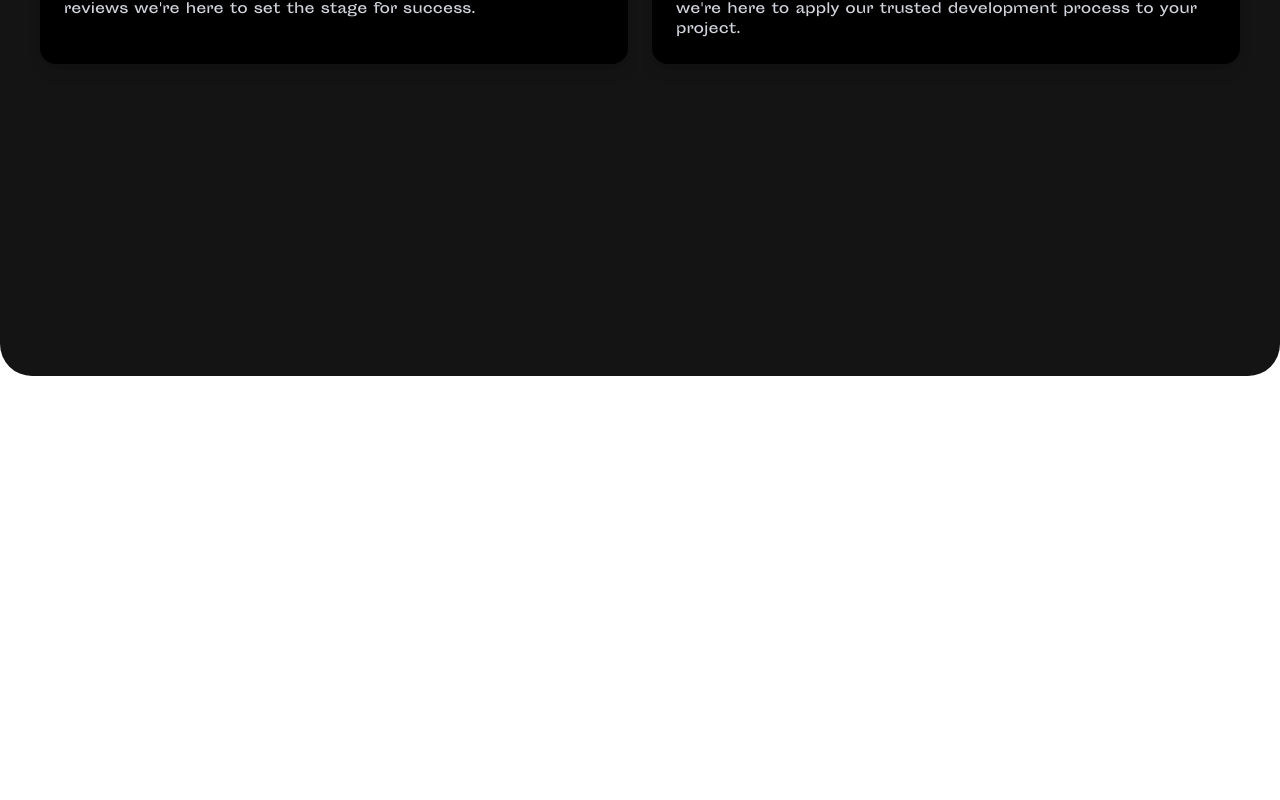
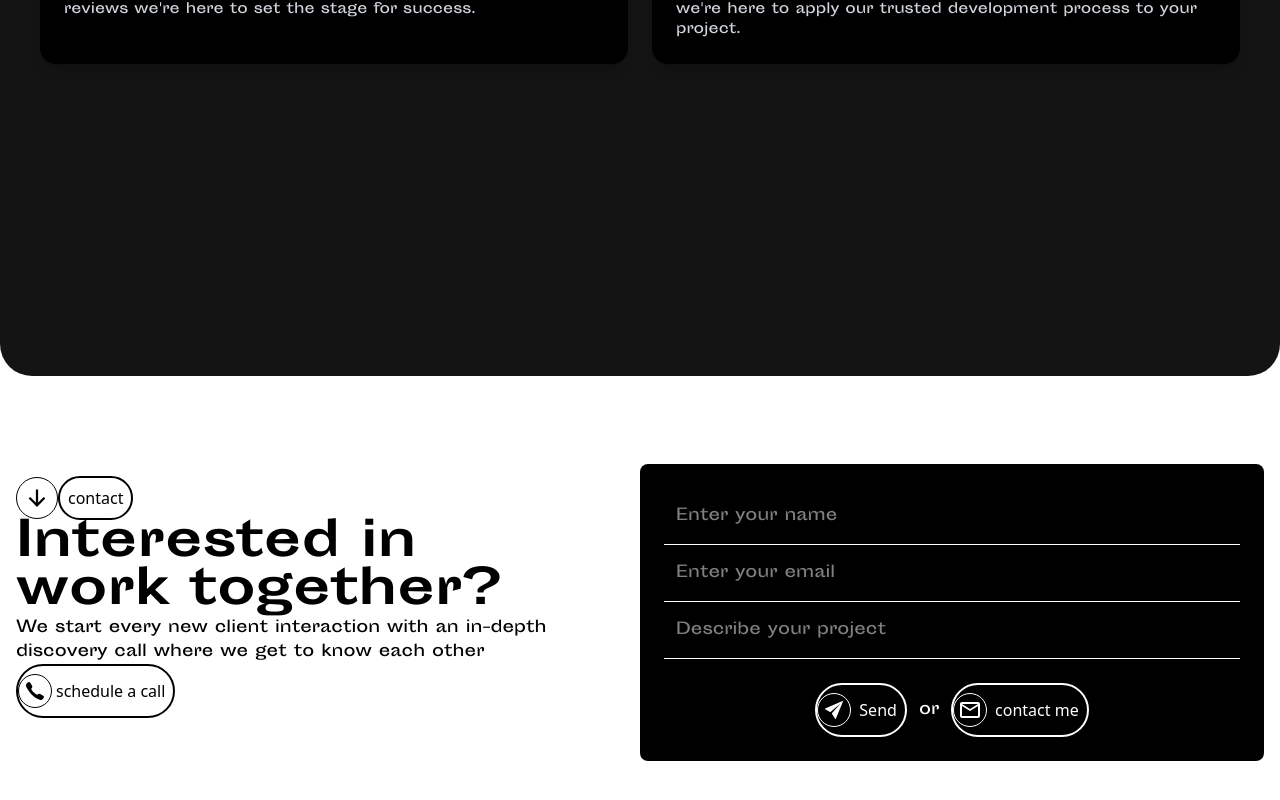
Before and after one commit to jubayer718/Devlop-me, a Next.js app: page / in a window 1280 px wide. Shown: the part 3054-3854 px from the top of the page. Before the commit the page ends 3430 px from the top, so only its background shows below. Built offline with nearby package versions, Linux system fonts and the light colour scheme.

Commit message:
Interested section done.

```diff
--- a/src/app/page.tsx
+++ b/src/app/page.tsx
@@ -1,3 +1,4 @@
+import Interested from "@/components/Interested/Interested";
 import Extensive from "@/components/layout/Extensive";
 import Hero from "@/components/layout/Hero";
 import Navbar from "@/components/layout/Navbar";
@@ -22,6 +23,9 @@ export default function Home() {
 
       {/* Working Process Section */}
       <WorkProcess />
+
+      {/* Interested Section */}
+      <Interested />
    </div>
   );
 }
--- /dev/null
+++ b/src/components/Interested/InputForm.tsx
@@ -0,0 +1,26 @@
+import React from 'react';
+import Button from '../common/Button';
+import { IoIosSend } from "react-icons/io";
+import { MdOutlineEmail } from "react-icons/md";
+
+const InputForm = () => {
+  return (
+    <div className='bg-[#000000] p-6 rounded-lg'>
+      <form  action="">
+        <input className=' text-white py-4 px-3 font-sporting outline-none'  type="text" placeholder='Enter your name' required/>
+        <hr className='border-white' />
+        <input className=' text-white py-4 px-3 font-sporting outline-none' type="email" placeholder='Enter your email' required />
+        <hr className='border-white' />
+        <input className=' text-white py-4 px-3 font-sporting outline-none' type="text" placeholder='Describe your project'  required />
+        <hr className='border-white' />
+        <div className='flex items-center gap-3 mt-6 justify-center'>
+          <Button className='flex items-center gap-2 text-white'  label='Send' icon={IoIosSend} outlined/> <span className='font-sporting text-white'>or</span>
+          <Button className='flex items-center gap-2 text-white ' label='contact me' outlined icon={MdOutlineEmail}/>
+        </div>
+
+      </form>
+    </div>
+  );
+};
+
+export default InputForm;
--- /dev/null
+++ b/src/components/Interested/Interested.tsx
@@ -0,0 +1,33 @@
+import React from 'react';
+import { IoArrowDownSharp } from 'react-icons/io5';
+import Button from '../common/Button';
+import Container from '../layout/Container';
+import { IoIosCall  } from "react-icons/io";
+import InputForm from './InputForm';
+
+const Interested = () => {
+  return (
+    <Container>
+      <div className="h-screen  py-20 flex lg:flex-row flex-col">
+      <div className='w-6/12 my-3'>
+      <div className="flex items-center w-6/12">
+                <span className="p-2 border rounded-full text-black"><IoArrowDownSharp size={24}/></span>
+                <Button className="text-black p-2" label="contact" outlined />
+      </div>
+
+          <h2 className='text-5xl font-bold font-sporting'>Interested in <br />  work together?</h2>
+          <p className='font-sporting '>
+          We start every new client interaction with an in-depth discovery  call where
+          we get to know each other
+          </p>
+          <Button className=' flex gap-1 items-center ' outlined label="schedule a call" icon={IoIosCall}/>
+        </div>
+        <div className='w-6/12'>
+         <InputForm />
+        </div>
+      </div>
+    </Container>
+  );
+};
+
+export default Interested;
--- a/src/components/services/WorkProcess/ProcessCard.tsx
+++ b/src/components/services/WorkProcess/ProcessCard.tsx
@@ -9,16 +9,16 @@ interface ProcessCardProps {
 const ProcessCard = ({ description, action,className }: ProcessCardProps) => {
   return (
 
-       <div className=" h-auto shrink-0 rounded-2xl bg-gradient-to-br bg-black hover:bg-[#C5FF41] p-6 text-white hover:text-black  shadow-lg
+       <div className="group h-auto shrink-0 rounded-2xl bg-gradient-to-br bg-black hover:bg-[#C5FF41] p-6 text-white hover:text-black  shadow-lg
       transition-transform duration-300 ease-in-out transform
       hover:rotate-[4deg] hover:translate-y-1 hover:scale-105 hover:shadow-xl">
         <div className="flex justify-between items-center ">
-          <span className="text-sm font-sporting hover:bg-black  bg-[#C5FFEE]  rounded-full mb-5 text-black hover:text-white px-4">{action}</span>
+          <span className="text-sm font-sporting group-hover:bg-black  bg-[#C5FFEE]  rounded-full mb-5 text-black group-hover:text-white px-4">{action}</span>
         <div className="flex gap-2  items-center hover:underline"><IoMdArrowForward />
         <button > Read more</button>
          </div>
     </div>
-      <p className="text-sm text-gray-300 font-sporting">{description}</p>
+      <p className="text-sm text-gray-300 group-hover:text-black font-sporting">{description}</p>
     </div>
 
   );
```
